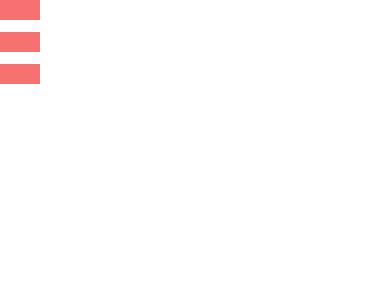
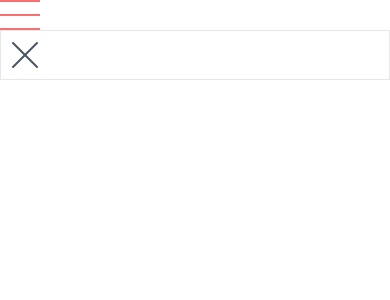
Before and after one commit to Lexx426/Tarot_reading, a React (Create React App) app in the folder tarot_project/: page / in a window 390 px wide. Shown: the top 300 px of the page. Built offline with nearby package versions, Linux system fonts and the light colour scheme.

Commit message:
Mobile Navbar
 Created the X that will act as a button to close the mobile navbar with tailwind

```diff
--- a/tarot_project/src/components/MobileNav.js
+++ b/tarot_project/src/components/MobileNav.js
@@ -6,9 +6,23 @@ function MobileNav() {
         <nav>
             <section>
                 <div className='space-y-3'>
-                    <span className='block w-10 h-5 bg-red-400'></span>
-                    <span className='block w-10 h-5 bg-red-400'></span>
-                    <span className='block w-10 h-5 bg-red-400'></span>
+                    <span className='block w-10 h-0.5 bg-red-400'></span>
+                    <span className='block w-10 h-0.5 bg-red-400'></span>
+                    <span className='block w-10 h-0.5 bg-red-400'></span>
+                </div>
+                <div className='border '>
+                    <svg
+                        className='h-12 w-12 text-gray-600'
+                        viewBox='0 0 24 24'
+                        fill='none'
+                        stroke='currentColor'
+                        strokeLinecap='round'
+                        strokeLinejoin='round'
+                        b
+                    >
+                        <line x1={18} y1={6} x2={6} y2={18}/>
+                        <line x1={6} y1={6} x2={18} y2={18}/>
+                    </svg>
                 </div>
             </section>
 
```
